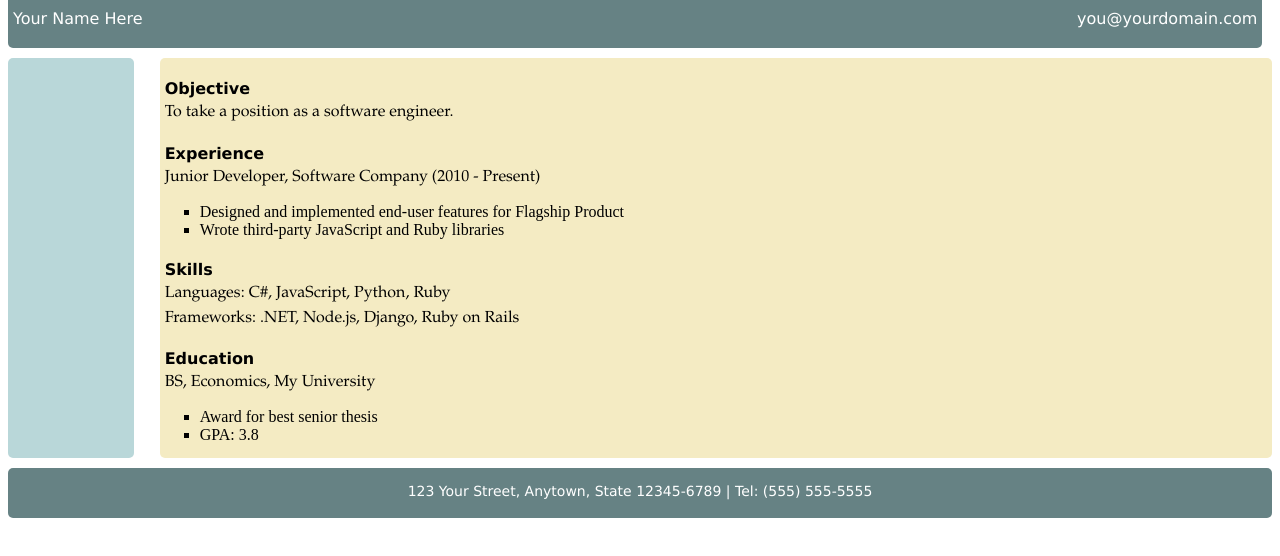
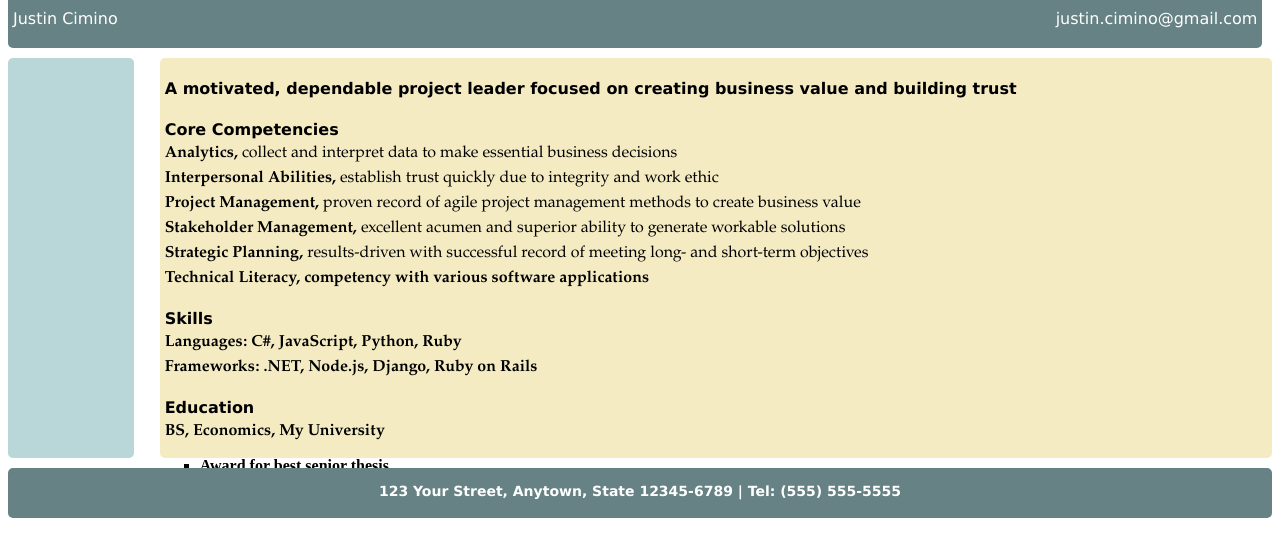
Before and after one commit to JustinCimino/resume, a plain HTML site: page index.html in a window 1280 px wide. Drawn offline with Linux system fonts and the light colour scheme.

Commit message:
Updating resume
Adding information

```diff
--- a/index.html
+++ b/index.html
@@ -6,19 +6,19 @@
 	</head>
 	<body>
 		<div id="header">
-			<p id="name">Your Name Here</p>
-			<a href="mailto:you@yourdomain.com"><p id="email">you@yourdomain.com</p></a>
+			<p id="name">Justin Cimino</p>
+			<a href="mailto:justin.cimino@gmail.com"><p id="email">justin.cimino@gmail.com</p></a>
 		</div>
 		<div class="left"></div>
 		<div class="right">
-			<h4>Objective</h4>
-			<p>To take a position as a software engineer.</p>
-			<h4>Experience</h4>
-			<p>Junior Developer, Software Company (2010 - Present)</p>
-			<ul>
-				<li>Designed and implemented end-user features for Flagship Product</li>
-				<li>Wrote third-party JavaScript and Ruby libraries</li>
-			</ul>
+			<h4>A motivated, dependable project leader focused on creating business value and building trust</h4>
+			<h4>Core Competencies</h4>
+			<p><b>Analytics,</b> collect and interpret data to make essential business decisions</p>
+			<p><b>Interpersonal Abilities,</b> establish trust quickly due to integrity and work ethic</p>
+			<p><b>Project Management,</b> proven record of agile project management methods to create business value</p>
+			<p><b>Stakeholder Management,</b> excellent acumen and superior ability to generate workable solutions</p>
+			<p><b>Strategic Planning,</b> results-driven with successful record of meeting long- and short-term objectives</p>
+			<p><b>Technical Literacy,<b/> competency with various software applications</p>
 			<h4>Skills</h4>
 			<p>Languages: C#, JavaScript, Python, Ruby</p>
 			<p>Frameworks: .NET, Node.js, Django, Ruby on Rails</p>
```
